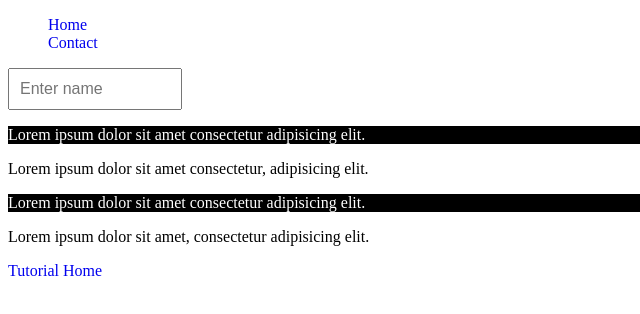
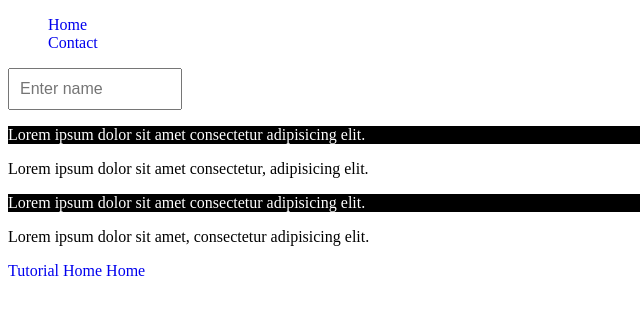
Before and after one commit to raaakibul/WD-css, a plain HTML site: page index.html in a window 1280 px wide. Shown: the full height of the page, 0-640 px from the left. Drawn offline with Linux system fonts and the light colour scheme.

Commit message:
pseudo class

```diff
--- a/index.html
+++ b/index.html
@@ -29,7 +29,7 @@
 
     <a href="#">Tutorial</a>
     <a class="my-link" href="#">Home</a>
-
+    <a class="my-link" href="#">Home</a>
 
     <script src="script.js"></script>
 
```
